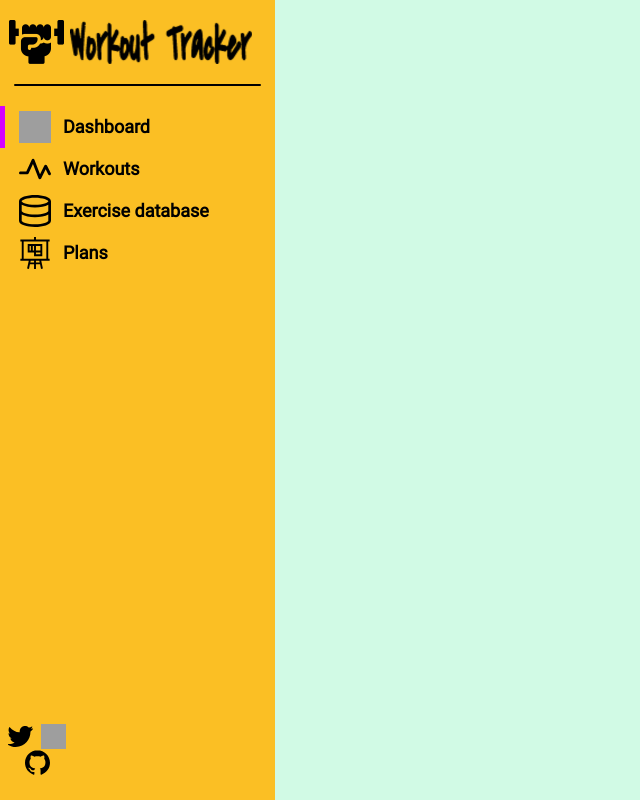
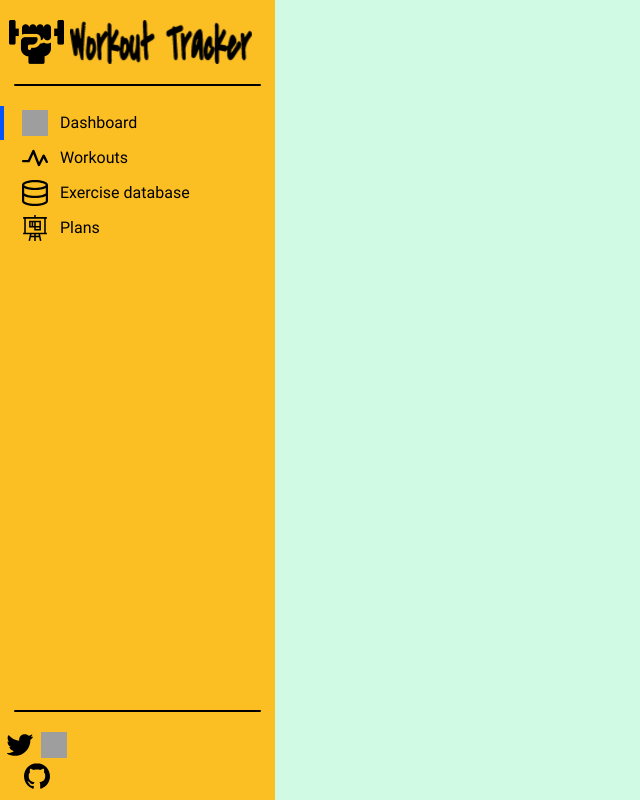
Before and after one commit to moonlightflicker/workout-tracker-fe, a React (Create React App) app in the folder workout-tracker/: page / in a window 1280 px wide. Shown: the whole page, without its empty margins (0-640 px from the left). Built offline with nearby package versions, Linux system fonts and the light colour scheme; grey boxes are pictures that could not be loaded.

Commit message:
Navbar item highlight and socials styling

```diff
--- a/workout-tracker/src/layout/NavBar/NavBar.jsx
+++ b/workout-tracker/src/layout/NavBar/NavBar.jsx
@@ -28,7 +28,9 @@ function NavBar() {
         <NavItem icon={plansIcon} text="Plans" selected={false} />
       </div>
 
-      <Socials className="socials" />
+      <div className="separator" />
+
+      <Socials className="socials-container" />
     </nav>
   );
 }
--- a/workout-tracker/src/layout/NavBar/NavBar.scss
+++ b/workout-tracker/src/layout/NavBar/NavBar.scss
@@ -1,4 +1,5 @@
 @import "../../utils/Constants.scss";
+@import "./Socials/Socials.scss";
 
 $logo-icon-width: 56px;
 $logo-width: 244px;
@@ -7,10 +8,10 @@ $logo-margin-top: 20px;
 $logo-margin-bottom: 20px;
 $separator-margin: 14px;
 $separator-height: 2px;
-$socials-height: 75px;
 $item-container-margin-top: 20px;
 $item-container-height: calc(100vh - $logo-height - $logo-margin-top - $logo-margin-bottom
-                        - $item-container-margin-top - $socials-height - $separator-height - 1px);
+                        - $item-container-margin-top - $socials-height - $socials-margin-top - $socials-margin-bottom
+                        - $separator-height - $separator-height - 1px);
 
 .navbar {
     background-color: $main-color;
@@ -68,10 +69,6 @@ $item-container-height: calc(100vh - $logo-height - $logo-margin-top - $logo-mar
     margin-top: $item-container-margin-top;
 }
 
-.socials {
-    height: $socials-height;
-}
-
 ::-webkit-scrollbar-track {
     background-color: transparent;
 }
--- a/workout-tracker/src/layout/NavBar/NavItem/NavItem.jsx
+++ b/workout-tracker/src/layout/NavBar/NavItem/NavItem.jsx
@@ -12,7 +12,7 @@ function NavItem({
 
       {/* Text */}
       <div className="nav-item-text-container align-middle inline-block overflow-hidden">
-        <span className="text-lg font-bold inline-block">
+        <span className="inline-block leading-4">
           {text}
         </span>
       </div>
--- a/workout-tracker/src/layout/NavBar/NavItem/NavItem.scss
+++ b/workout-tracker/src/layout/NavBar/NavItem/NavItem.scss
@@ -1,12 +1,13 @@
 @import '../../../utils/Constants.scss';
 
-$icon-width: 32px;
-$icon-height: 32px;
+$icon-width: 26px;
+$icon-height: 26px;
 $item-margin-left: calc( (($navbar-width - $icon-width)/2) - 2px);
-$selected-item-highlight-width: 5px;
+$selected-item-highlight-width: 4px;
 
 .nav-item-container {
-    padding: 5px 0;
+    padding: 4px 0;
+    margin-bottom: 1px;
 }
 
 .selected-item {
@@ -33,9 +34,21 @@ $selected-item-highlight-width: 5px;
         width: 100%;
         transition: width 500ms ease-in;
     }
+
+    .selected-item {
+        border-left: $selected-item-highlight-width solid $highlight-hover-color;
+        transition: border 300ms ease-out;
+    }
 }
 
-.navbar:not(:hover) .nav-item-text-container {
-    width: 0;
-    transition: width 300ms ease-out;
+.navbar:not(:hover) {
+    .nav-item-text-container {
+        width: 0;
+        transition: width 300ms ease-out;
+    }
+
+    .selected-item {
+        border-left: $selected-item-highlight-width solid $highlight-color;
+        transition: border 300ms ease-in;
+    }
 }
--- a/workout-tracker/src/layout/NavBar/Socials/Socials.jsx
+++ b/workout-tracker/src/layout/NavBar/Socials/Socials.jsx
@@ -6,8 +6,8 @@ import gitHubLogoOutline from '../../../assets/icons/github_icon_outline.svg';
 
 function Socials() {
   return (
-    <div>
-      <div className="socials-line block text-center">
+    <div className="socials-container">
+      <div className="socials-line socials-line-margin-bottom block text-center">
         <img className="socials-icon inline-block mr-1" alt="Twitter icon" src={twitterLogoOutline} />
         <img className="socials-icon inline-block ml-1" alt="LinkedIn icon" src={linkedInLogoOutline} />
       </div>
--- a/workout-tracker/src/layout/NavBar/Socials/Socials.scss
+++ b/workout-tracker/src/layout/NavBar/Socials/Socials.scss
@@ -1,10 +1,27 @@
 @import '../../../utils/Constants.scss';
+
+$socials-line-margin-bottom: 5px;
+$socials-icon-width: 26px;
+$socials-icon-height: 26px;
+$socials-margin-top: 20px;
+$socials-margin-bottom: 10px;
+$socials-height: calc($socials-icon-height + $socials-icon-height + $socials-line-margin-bottom);
+
+.socials-container {
+    height: $socials-height;
+    margin: $socials-margin-top 0 $socials-margin-bottom;
+}
 
 .socials-line {
     width: $navbar-width;
+    height: $socials-icon-height;
 }
 
 .socials-icon {
-    height: 25px;
-    width: 25px;
+    width: $socials-icon-width;
+    height: $socials-icon-height;
 }
+
+.socials-line-margin-bottom {
+    margin-bottom: $socials-line-margin-bottom;
+}
--- a/workout-tracker/src/utils/Constants.scss
+++ b/workout-tracker/src/utils/Constants.scss
@@ -1,7 +1,9 @@
 $navbar-width: 74px;
 $navbar-width-expanded: 275px;
-$navbar-separator-color: black;
+$navbar-separator-color: #000000;
 
 $main-color: #FBBF24;
+$main-color-2: #0051fffa;
 $secondary-color: #D1FAE5;
-$highlight-color: #d400ff;
+$highlight-color: #000000;
+$highlight-hover-color: #0051fffa;
```
